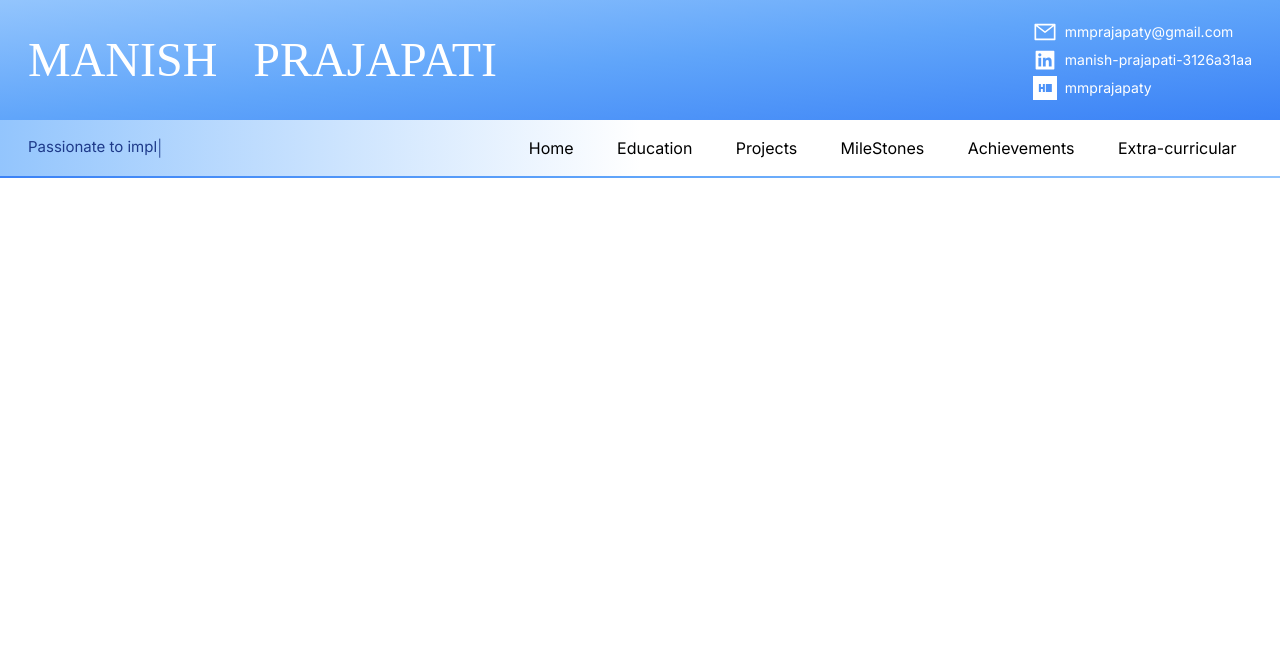
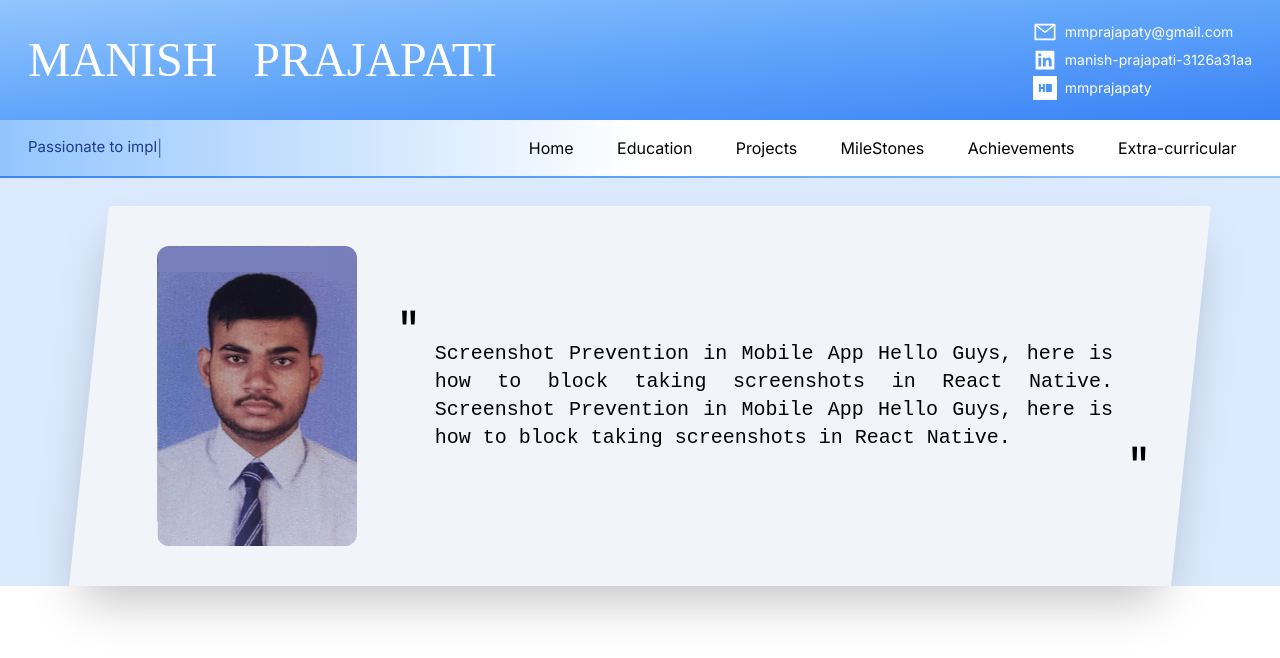
Before and after one commit to Manishhh24/manish-prajapati-resume, a Next.js app: page / in a window 1280 px wide. Shown: the top 658 px of the page. Built offline with nearby package versions, Linux system fonts and the light colour scheme.

Commit message:
Introduction component added in page.tsx file of Home

```diff
--- a/app/page.tsx
+++ b/app/page.tsx
@@ -1,5 +1,12 @@
+import Introduction from "@/components/header/homePage/Introduction";
 import Image from "next/image";
 
 export default function Home() {
-  return <></>;
+  return (
+    <>
+      <div>
+        <Introduction />
+      </div>
+    </>
+  );
 }
```
